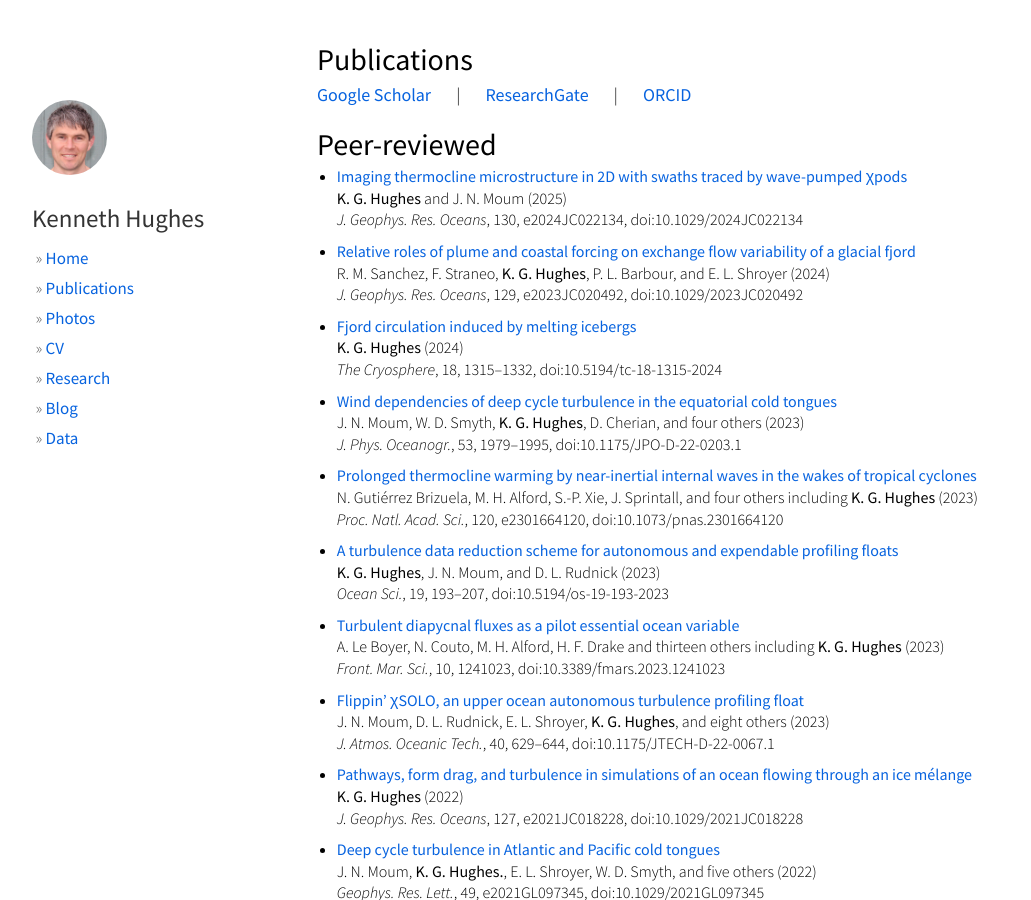
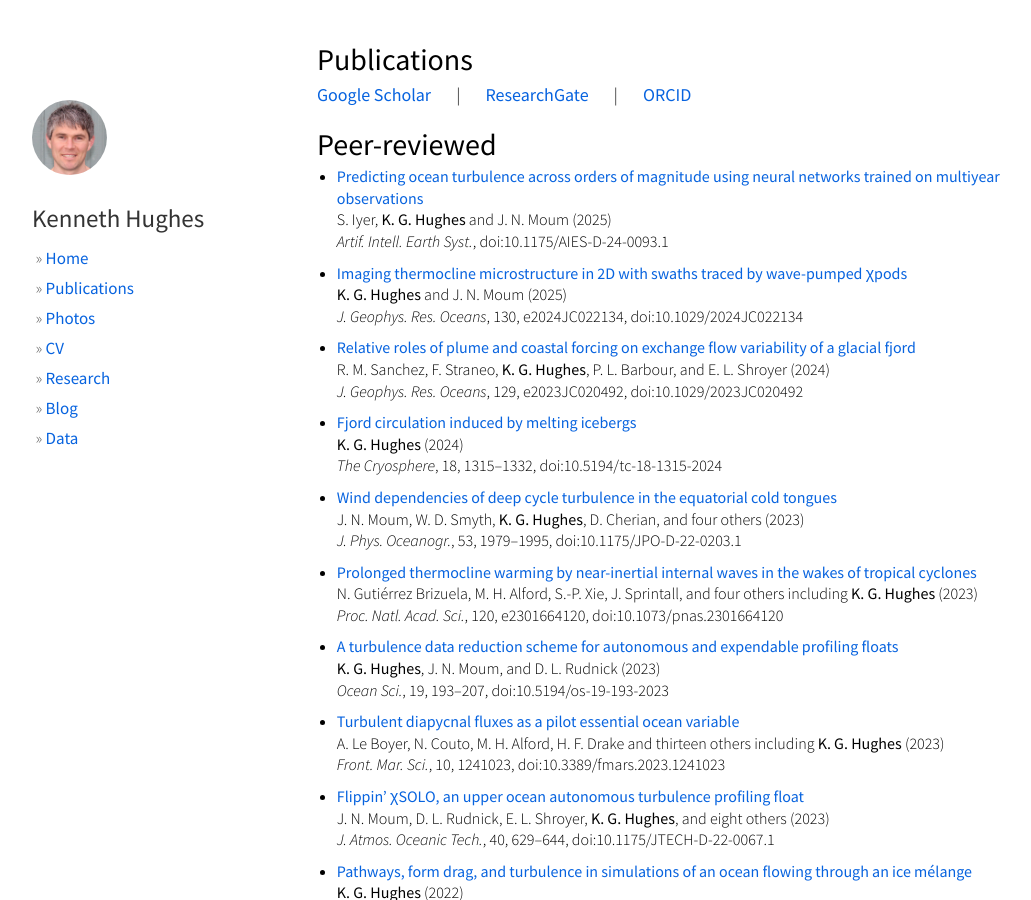
Before and after one commit to hugke729/hugke729.github.io, a Jekyll site: the page built from publications/index.md, in a window 1280 px wide and 900 px high. Shown: the whole window, without its empty margins (53-1084 px from the left). Built offline with Jekyll 4.4.1, drawn with Linux system fonts in a browser that asks for light colours; nearby versions of some CDN libraries.

Commit message:
Add AIES paper

```diff
--- a/publications/index.md
+++ b/publications/index.md
@@ -11,7 +11,11 @@ css: publications
 
 ## Peer-reviewed
 
-* [Imaging thermocline microstructure in 2D with swaths traced by wave-pumped χpods][swaths]
+* [Predicting ocean turbulence across orders of magnitude using neural networks trained on multiyear observations][pr23]
+S. Iyer, __K. G. Hughes__ and J. N. Moum (2025)
+*Artif. Intell. Earth Syst.*, doi:10.1175/AIES-D-24-0093.1
+
+* [Imaging thermocline microstructure in 2D with swaths traced by wave-pumped χpods][pr22]
 __K. G. Hughes__ and J. N. Moum (2025)
 *J. Geophys. Res. Oceans*, 130, e2024JC022134, doi:10.1029/2024JC022134
 
```
Also changed, not shown: other parts of publications/index.md (+2 -1 lines).
